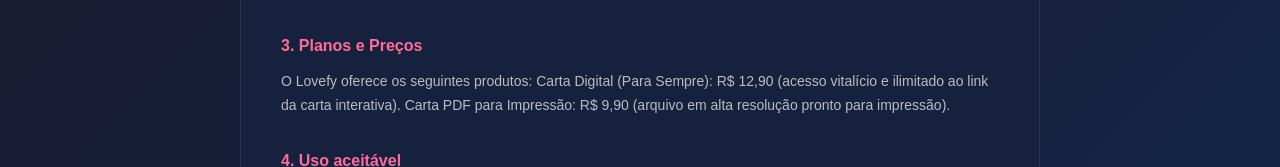
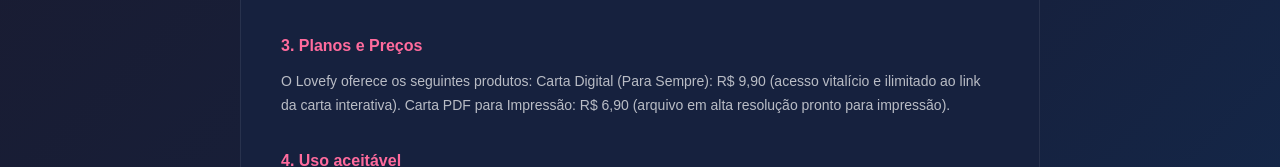
Before and after one commit to arnaldojuniorz/lovefy, a Next.js app: page /termos in a window 1280 px wide. Shown: the part 496-663 px from the top of the page. Built offline with nearby package versions, Linux system fonts and the light colour scheme.

Commit message:
alterar textos

```diff
--- a/app/termos/page.tsx
+++ b/app/termos/page.tsx
@@ -21,7 +21,7 @@
             },
             {
               titulo: '3. Planos e Preços',
-              texto: 'O Lovefy oferece os seguintes produtos: Carta Digital (Para Sempre): R$ 12,90 (acesso vitalício e ilimitado ao link da carta interativa). Carta PDF para Impressão: R$ 9,90 (arquivo em alta resolução pronto para impressão).'
+              texto: 'O Lovefy oferece os seguintes produtos: Carta Digital (Para Sempre): R$ 9,90 (acesso vitalício e ilimitado ao link da carta interativa). Carta PDF para Impressão: R$ 6,90 (arquivo em alta resolução pronto para impressão).'
             },
             {
               titulo: '4. Uso aceitável',
```
